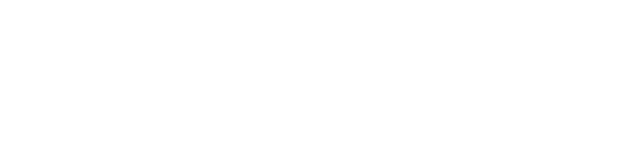
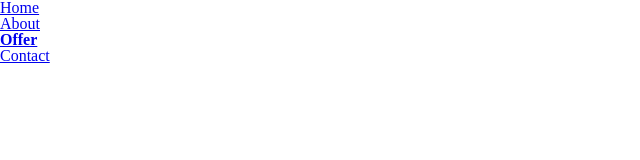
Before and after one commit to musior/fce-html-04-01-r, a plain HTML site: page offer.html in a window 1280 px wide. Shown: the whole page, without its empty margins (0-640 px from the left). Drawn offline with Linux system fonts and the light colour scheme.

Commit message:
Making a active link bold on the active page

```diff
--- a/offer.html
+++ b/offer.html
@@ -6,8 +6,15 @@
   <meta name="viewport" content="width=device-width, initial-scale=1.0, user-scalable=no, minimum-scale=1.0, maximum-scale=1.0">
   <meta name="keywords" content="HTML, CSS, JavaScript">
   <title>Offer page</title>
+  <link rel="stylesheet" href="reset.css">
+  <link rel="stylesheet" href="style.css">
 </head>
 <body>
-
+  <ul>
+    <li><a href="index.html">Home</a></li>
+    <li><a href="about.html">About</a></li>
+    <li><a href="offer.html" class="active">Offer</a></li>
+    <li><a href="contact.html">Contact</a></li>
+  </ul>
 </body>
 </html>
--- a/style.css
+++ b/style.css
@@ -0,0 +1,3 @@
+.active {
+  font-weight: bold;
+}
```
Also changed, not shown: about.html (+8 -1 lines), contact.html (+8 -1 lines), index.html (+1 -1 lines).
